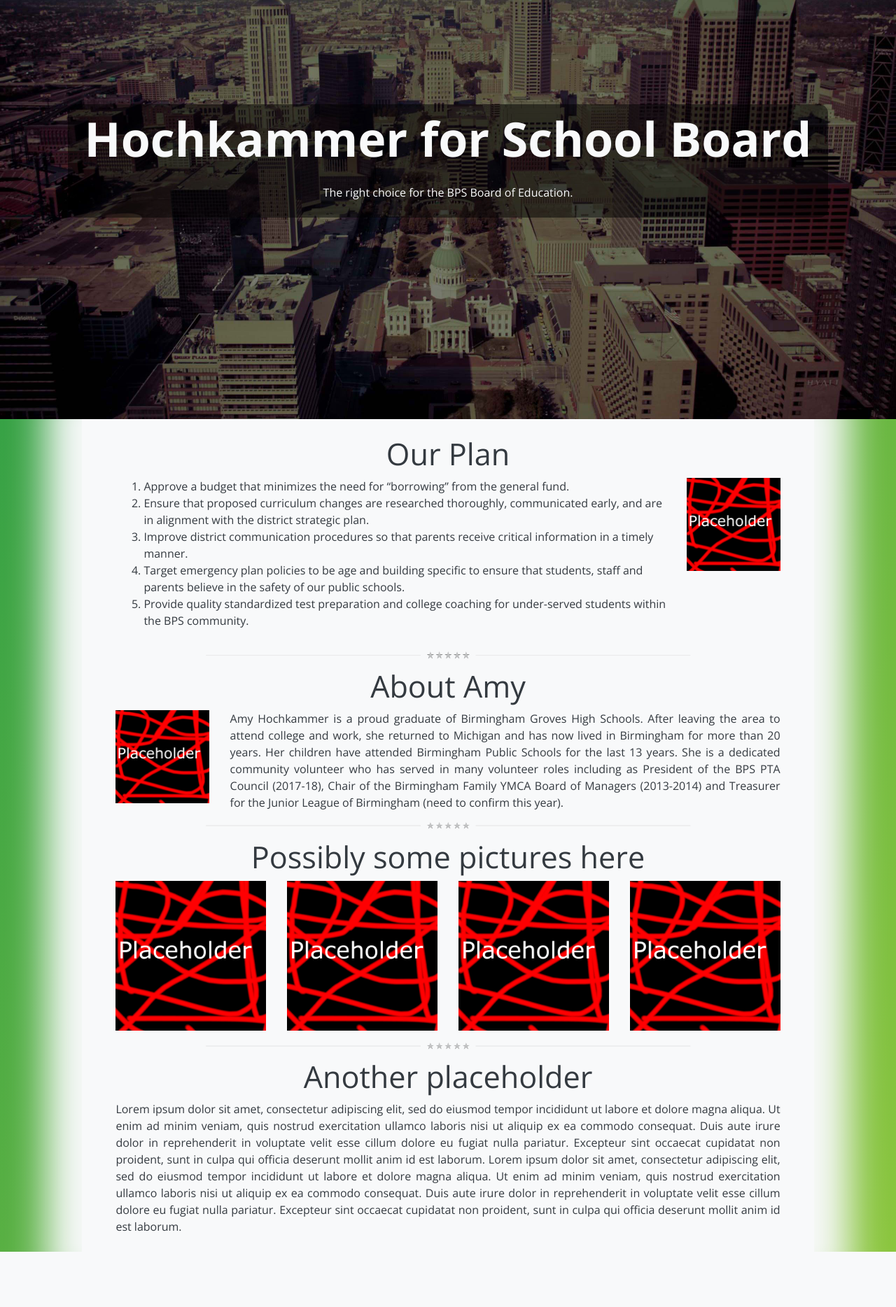
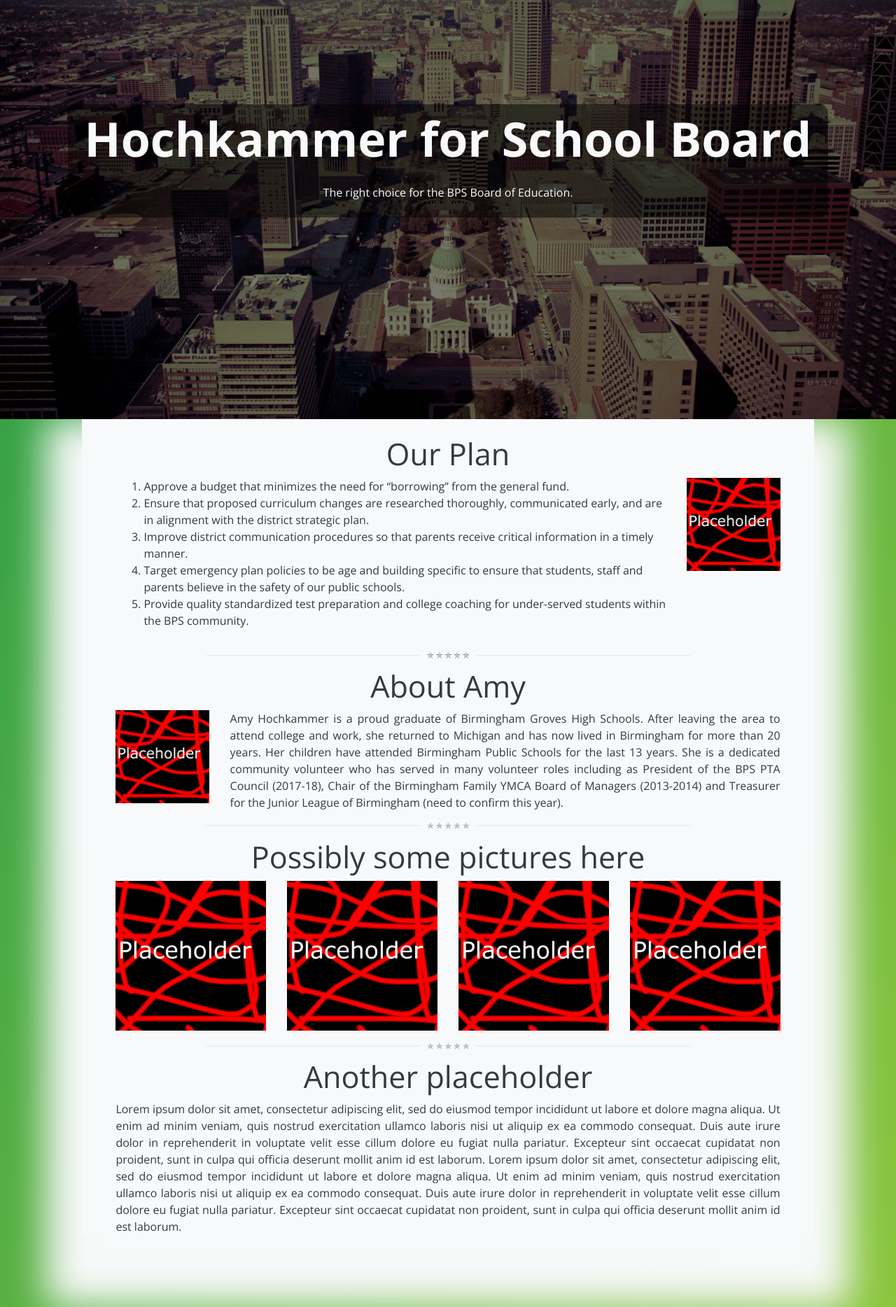
Before and after one commit to Tman1677/hochkammer2018, a Django app: page / in a window 1280 px wide. Shown: the part 57-1925 px from the top of the page at 70% size. Before the commit the page ends 1846 px from the top, so only its background shows below. Run offline with Django 3.2, Linux system fonts and the light colour scheme; some libraries are stand-ins or nearby versions.

Commit message:
Style changes

```diff
--- a/core/templates/index.html
+++ b/core/templates/index.html
@@ -3,7 +3,7 @@
 
 {% block body %}
 {% load static %}
-<div class="px-5 py-4 bg-light-t row">
+<div class="px-5 pt-4 bg-light-t row">
 
 	<!-- begin block -->
 	<div id="plan">
--- a/scss/styles.scss
+++ b/scss/styles.scss
@@ -65,10 +65,11 @@ h3.variableHeader {
 	$transparency : 1;
 	background-color: rgba($light, $transparency);
 	@include media-breakpoint-up(md) {
-		box-shadow: 0 0 4vw 4vw rgba($light, $transparency);
+		box-shadow: 0 4vw 4vw 4vw rgba($light, $transparency);
 		$marginAmount : 8vw;
 		margin-right: $marginAmount;
 		margin-left: $marginAmount;
+		margin-bottom:$marginAmount;
 	}
 
 
```
Also changed, not shown: css-min/styles.css.
